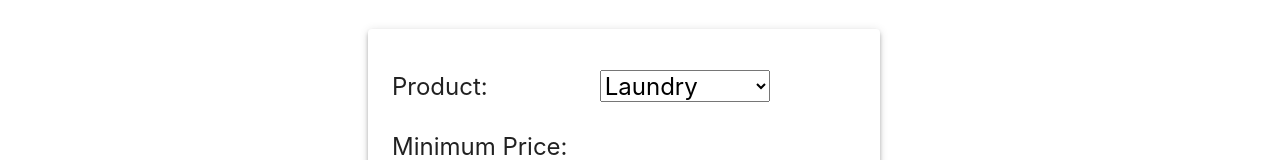
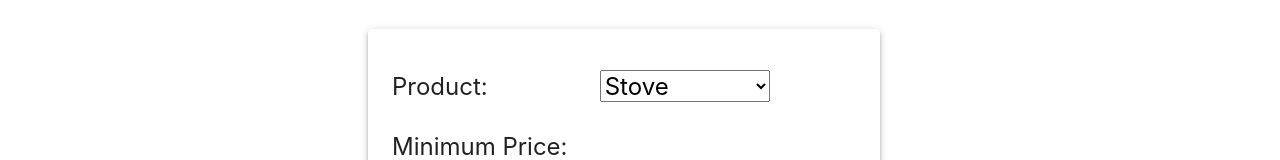
Before and after one commit to Green-Path/GreenPath-frontend, a React (Create React App) app in the folder green-path/: page /appliances in a window 1280 px wide. Shown: the part 209-369 px from the top of the page. Built offline with nearby package versions, Linux system fonts and the light colour scheme.

Commit message:
updated data and card of appliances

```diff
--- a/green-path/src/pages/appliances.js
+++ b/green-path/src/pages/appliances.js
@@ -9,7 +9,7 @@ export default function Appliances({ handleSelectChange, handleMinPriceChange, h
     const [title, setTitle] = useState("");
     const [minprice, setMinprice] = useState("");
     const [maxprice, setMaxprice] = useState("");
-    const [item, setItem] = useState("Laundary");
+    const [item, setItem] = useState("Stove");
     const [description, setDescription] = useState("");
     const [date, setDate] = useState(new Date());
     const [loading, setLoading] = useState(false);
@@ -27,7 +27,7 @@ export default function Appliances({ handleSelectChange, handleMinPriceChange, h
         };
 
         try {
-            const res = await fetch(`http://localhost:5000/products`, {
+            const res = await fetch(`http://localhost:5000/appliances`, {
                 method: "POST",
                 headers: {
                     "content-type": "application/json",
@@ -84,10 +84,11 @@ export default function Appliances({ handleSelectChange, handleMinPriceChange, h
                             <div class="product">
                                 <label class="items" for="items">Product: </label>
                                 <select class="itemSelect" onChange={(e) => setItem(e.target.value)}>
-                                    <option value="Laundry">Laundry</option>
-                                    <option value="Kitchen">Kitchen</option>
-                                    <option value="Skin">Personal care</option>
-                                    <option value="Cleaning">Cleaning</option>
+                                    <option value="Stove">Stove</option>
+                                    <option value="Fridge">Fridge</option>
+                                    <option value="AC">AC</option>
+                                    <option value="Washing Machine">Washing Machine</option>
+                                    <option value="Water Heater">Water Heater</option>
                                     {/* <!-- Add more options as needed --> */}
                                 </select>
 
--- a/green-path/src/pages/card.js
+++ b/green-path/src/pages/card.js
@@ -33,7 +33,10 @@ function products(prod) {
           {prod.name}...
         </Typography>
         <Typography variant="subtitle2" color="text.secondary" gutterBottom>
-          Price: {prod.price}
+          price: {prod.price}
+        </Typography>
+        <Typography variant="subtitle2" color="text.secondary" gutterBottom>
+          power Rating: {prod.PowerRating}
         </Typography>
       </CardContent>
       <CardActions sx={{ marginTop: "auto" }}>
--- a/green-path/src/pages/news.js
+++ b/green-path/src/pages/news.js
@@ -36,6 +36,7 @@ async function searchGRD(props) {
         `https://content.guardianapis.com/search?q=${props}&api-key=5c9058e0-66ea-4f44-bb1a-9155caa1f156&show-fields=all`
     );
     const data = await response.json();
+    console.log(data);
     if (data.response.status === "ok") {
         return data.response.results;
     } else {
@@ -214,13 +215,18 @@ function grdNewsCard(news) {
                 </Typography>
             </CardContent>
             <CardActions sx={{ marginTop: "auto" }}>
-                <Button size="small" href={news.web_url} target="_blank" sx={{
-                    backgroundColor: "#87CEEB", // Light blue button
-                    color: "#FFF", // White text on button
-                    "&:hover": {
-                        backgroundColor: "#7FDBCA", // Lighter blue on hover
-                    }
-                }}>
+                <Button
+                    size="small"
+                    href={news.webUrl}
+                    target="_blank"
+                    sx={{
+                        backgroundColor: "#87CEEB", // Light blue button
+                        color: "#FFF", // White text on button
+                        "&:hover": {
+                            backgroundColor: "#7FDBCA", // Lighter blue on hover
+                        }
+                    }}
+                >
                     Read More
                 </Button>
             </CardActions>
@@ -246,7 +252,13 @@ function apiNewsCard(news) {
                 </Typography>
             </CardContent>
             <CardActions sx={{ marginTop: "auto" }}>
-                <Button size="small" href={news.url} target="_blank">
+                <Button size="small" href={news.web_url} target="_blank" sx={{
+                    backgroundColor: "#87CEEB", // Light blue button
+                    color: "#FFF", // White text on button
+                    "&:hover": {
+                        backgroundColor: "#7FDBCA", // Lighter blue on hover
+                    }
+                }}>
                     Read More
                 </Button>
             </CardActions>
```
